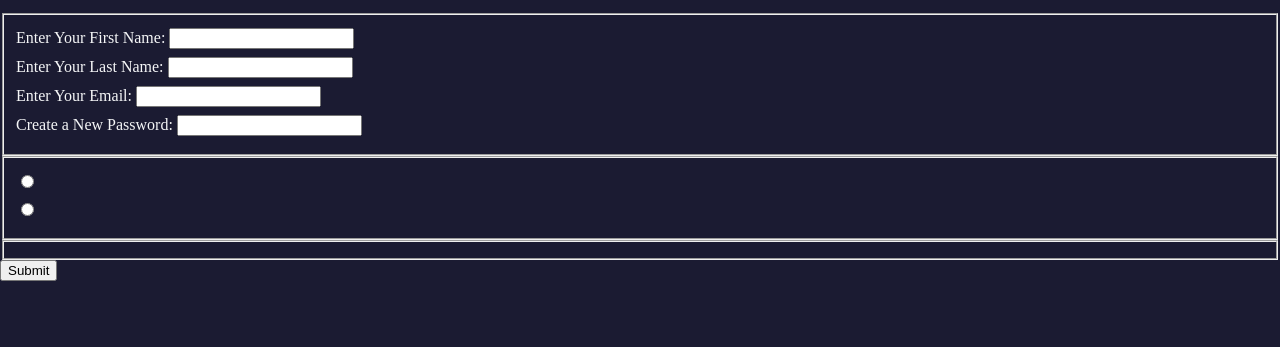
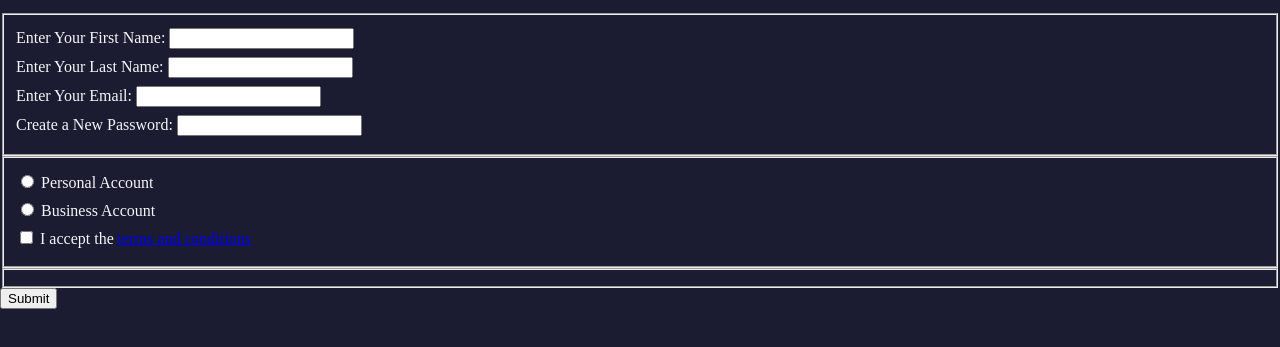
Before and after one commit to VION79/registrationForm, a plain HTML site: page index.html in a window 1280 px wide. Shown: the part 101-448 px from the top of the page. Drawn offline with Linux system fonts and the light colour scheme.

Commit message:
upto step30

```diff
--- a/index.html
+++ b/index.html
@@ -83,6 +83,38 @@ Let us go to the next part of the registration form. This section will ask for t
 user is opening, and will confirm the user has read the terms and conditions.
 Start by adding three label elements to the second fieldset.
 
+Step 25Passed
+Users will be allowed to choose either a Personal Account or Business Account.
+To do this, within each of the first two label elements, add one input element with type="radio".
+
+Step 26
+For the terms and conditions, add an input with a type of checkbox to the third label element. Make this
+input element required because users should not sign up without reading the terms and conditions.
+
+Step 27
+Within each corresponding label element, and immediately after the input element, add a space and add the
+following text:
+Personal Account
+Business Account
+I accept the terms and conditions
+
+Step 28
+You only want one radio input to be selectable at a time. However, the form does not know the radio inputs
+are related.
+To relate the radio inputs, give them the same name attribute with a value of account-type. Now, it is not
+possible to select both radio inputs at the same time.
+
+Step 29
+Follow accessibility best practices by linking the input elements and the label elements in the second
+fieldset.
+Use personal-account, business-account, and terms-and-conditions as values for the respective id
+attributes.
+
+Step 30
+To finish this fieldset off, link the text terms and conditions in the third label to the following
+location:
+https://www.freecodecamp.org/news/terms-of-service/
+
 -->
 
 <!DOCTYPE html>
@@ -111,11 +143,15 @@ Start by adding three label elements to the second fieldset.
                 </label>
             </fieldset>
             <fieldset>
-                <label><input type="radio">
+                <label for="personal-account"><input type="radio" name="account-type" id="personal-account"/>
+                    Personal Account
                 </label>
-                <label><input type="radio">
+                <label for="business-account"><input type="radio" name="account-type" id="business-account"/>
+                    Business Account
                 </label>
-                <label></label>
+                <label for="terms-and-conditions"><input id="terms-and-conditions" type="checkbox" required />
+                    I accept the <a href="https://www.freecodecamp.org/news/terms-of-service/">terms and conditions</a>
+                </label>
             </fieldset>
             <fieldset></fieldset>
             <input type="submit" value="Submit">
```
